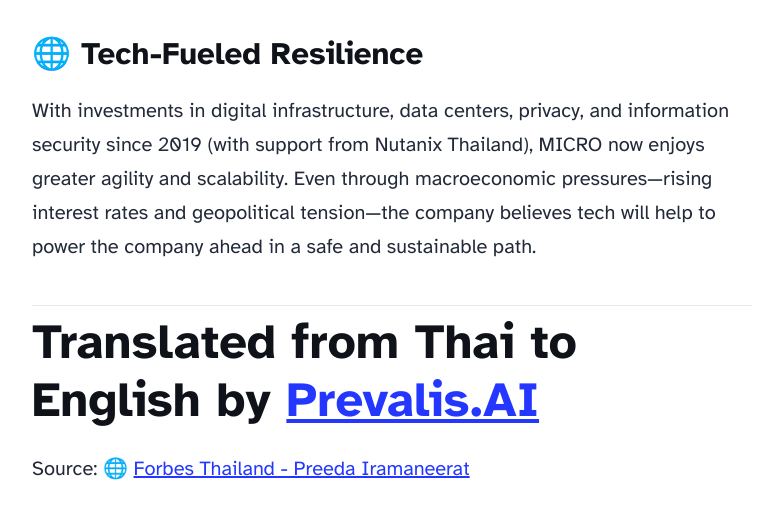
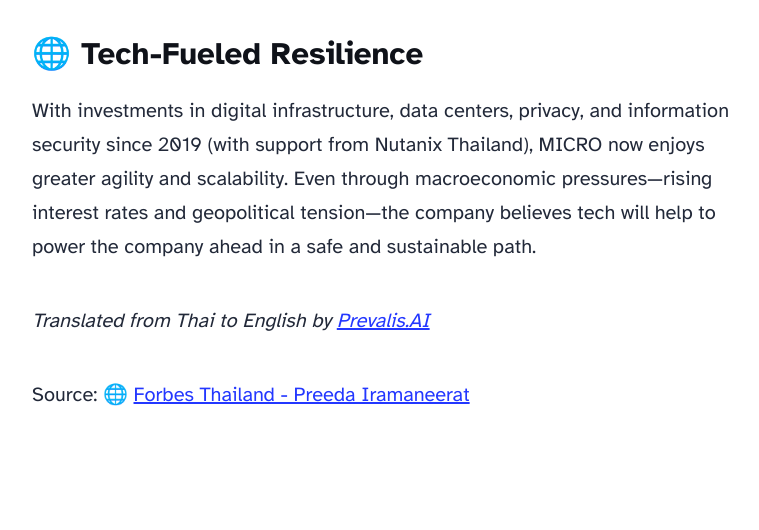
Before and after one commit to bobpreeda/prevalisai, an Astro site: page /blog/forbes-thailand-preeda in a window 1280 px wide. Shown: the part 2415-2945 px from the top of the page, without its empty margins (248-1007 px from the left). Built offline with nearby package versions, Linux system fonts and the light colour scheme; Astro itself is replaced by a stand-in of ours.

```diff
--- a/src/content/blog/Forbes-Thailand-Preeda.md
+++ b/src/content/blog/Forbes-Thailand-Preeda.md
@@ -30,8 +30,6 @@
 #### 🌐 Tech-Fueled Resilience
 With investments in digital infrastructure, data centers, privacy, and information security since 2019 (with support from Nutanix Thailand), MICRO now enjoys greater agility and scalability. Even through macroeconomic pressures—rising interest rates and geopolitical tension—the company believes tech will help to power the company ahead in a safe and sustainable path.
 
----
+_Translated from Thai to English by Prevalis.AI_
 
-Translated from Thai to English by Prevalis.AI
----
 Source: 🌐 [Forbes Thailand - Preeda Iramaneerat](https://forbesthailand.com/dine-with-the-boss/people/%E0%B8%9B%E0%B8%A3%E0%B8%B5%E0%B8%94%E0%B8%B2-%E0%B9%84%E0%B8%AD%E0%B8%A3%E0%B8%A1%E0%B8%93%E0%B8%B5%E0%B8%A3%E0%B8%B1%E0%B8%95%E0%B8%99%E0%B9%8C-%E0%B9%80%E0%B8%AA%E0%B8%A3%E0%B8%B4%E0%B8%A1%E0%B9%84%E0%B8%AE%E0%B9%80%E0%B8%97%E0%B8%84-%E0%B8%82%E0%B8%A2%E0%B8%B2%E0%B8%A2%E0%B8%99%E0%B9%88%E0%B8%B2%E0%B8%99%E0%B8%99%E0%B9%89%E0%B8%B3-micro-leasing)
```
